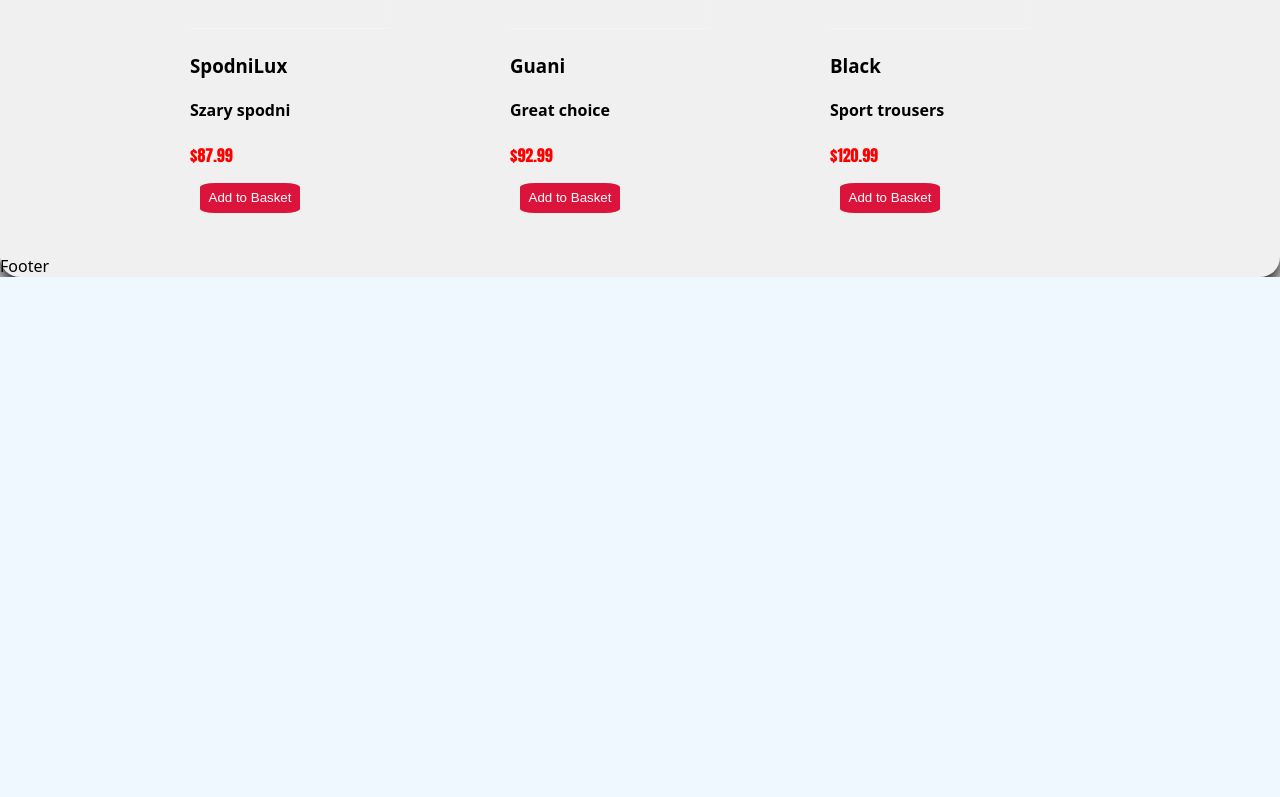
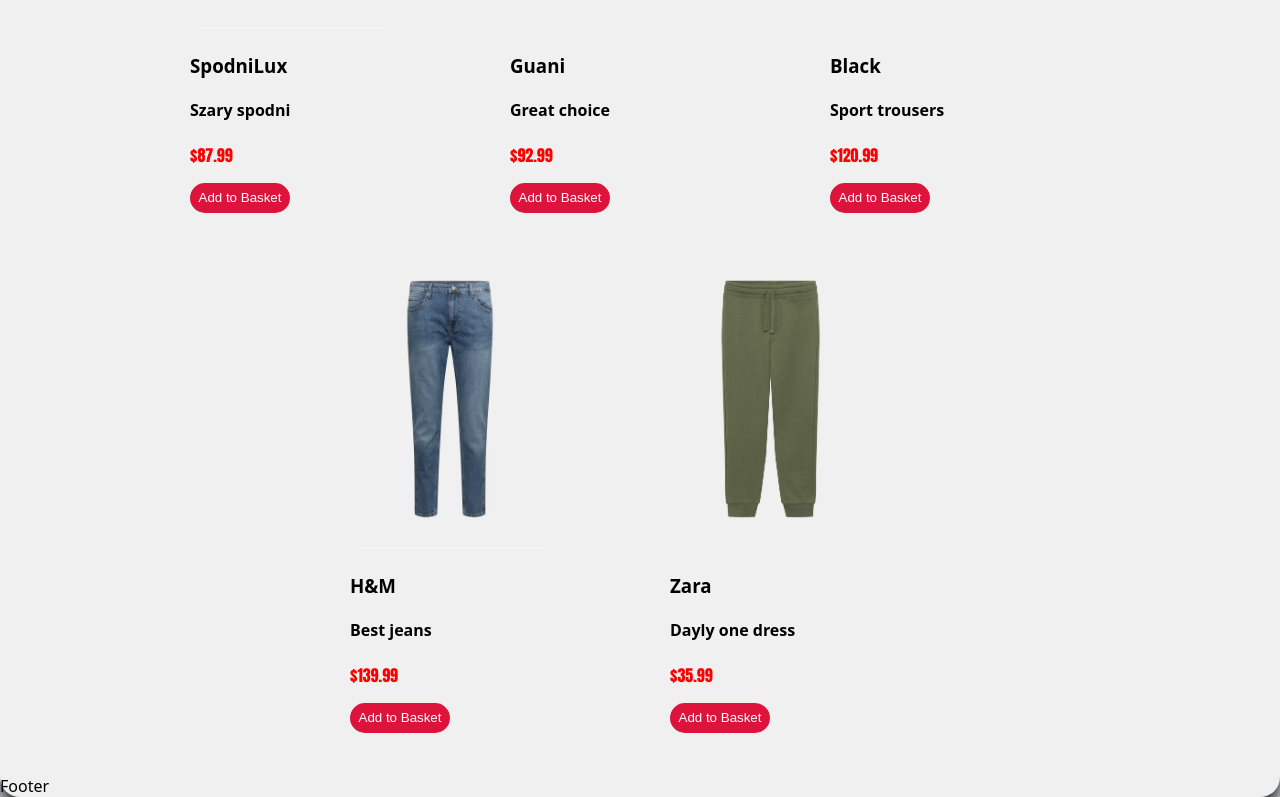
Before and after one commit to iGooody/react_store, a React (Create React App) app: page / in a window 1280 px wide. Shown: the part 991-1788 px from the top of the page. Before the commit the page ends 1268 px from the top, so only its background shows below. Built offline with nearby package versions, Linux system fonts and the light colour scheme.

Commit message:
desigh changes

```diff
--- a/src/components/Button.css
+++ b/src/components/Button.css
@@ -1,14 +1,14 @@
 .count-button {
-    border-radius:30%;
+    border-radius: 999px;
     border: none;
-    width: 30px;
+    width: 50px;
     height: 30px;
     background-color:crimson;
     color: white;
+    cursor: pointer;
 }
 .count-button:hover {
   opacity: calc(50%);
-
 }
 
 .item-count {
@@ -17,8 +17,10 @@
 }
 
 .add-to-basket-button {
-    margin-left: 10px;
-    border-radius: 15%;
+    display: flex;
+    align-items:center;
+    justify-content: center;
+    border-radius: 999px;
     border: none;
     width: 100px;
     height: 30px;
--- a/src/components/Header.scss
+++ b/src/components/Header.scss
@@ -55,6 +55,7 @@
   flex-direction: row;
 }
 .sex-category button {
+  cursor: pointer;
   margin-left: 15px;
   background-color: bisque;
   border: none;
@@ -71,5 +72,6 @@
 }
 .basket-btns button{
   background-color: bisque;
-  border: none
+  border: none;
+  cursor: pointer;
 }
--- a/src/components/ShoppingCart.css
+++ b/src/components/ShoppingCart.css
@@ -12,6 +12,7 @@
 }
 
 .cart-item {
+    border: none;
     list-style-type: none;
     height: 500px;
     width: 300px;
--- a/src/data/trousers.js
+++ b/src/data/trousers.js
@@ -4,6 +4,8 @@
 import spodnie1 from "../images/spodnie1.png"
 import guani from "../images/guani.png"
 import black from "../images/black.png"
+import jeans from "../images/jeans.png"
+import olive from "../images/olive.png"
 
 export const shoppingItems = [
     {
@@ -48,4 +50,18 @@
       title: 'Sport trousers',
       price: '$120.99',
     },
+    {
+      id: 7,
+      image: jeans,
+      brandTitle: 'H&M',
+      title: 'Best jeans',
+      price: '$139.99',
+    },
+    {
+      id: 8,
+      image: olive,
+      brandTitle: 'Zara',
+      title: 'Dayly one dress',
+      price: '$35.99',
+    },
   ];
```
Also changed, not shown: src/images/jeans.png (added), src/images/olive.png (added).
